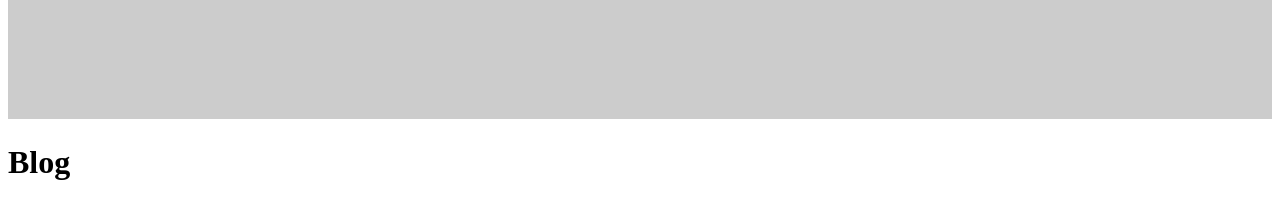
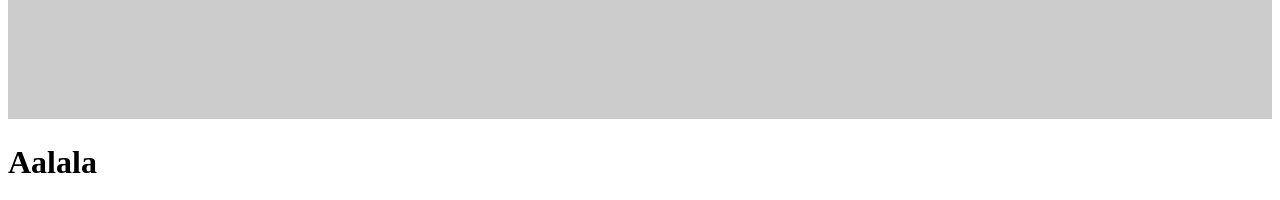
Before and after one commit to leoden01/dwfs-67, a plain HTML site: page index.html in a window 1280 px wide. Shown: the part 1153-1353 px from the top of the page. Drawn offline with Linux system fonts and the light colour scheme; placeholder pictures from the web are drawn by us.

Commit message:
Update index.html
sdffsdf

```diff
--- a/index.html
+++ b/index.html
@@ -12,7 +12,7 @@
     <header>
         <!--logo-->
         <img src="https://via.placeholder.com/1500" alt="" class="logo">
-        <h1>Blog</h1>
+        <h1>Aalala</h1>
         <nav>
             <ul>
                 <li>Home</li>
```
